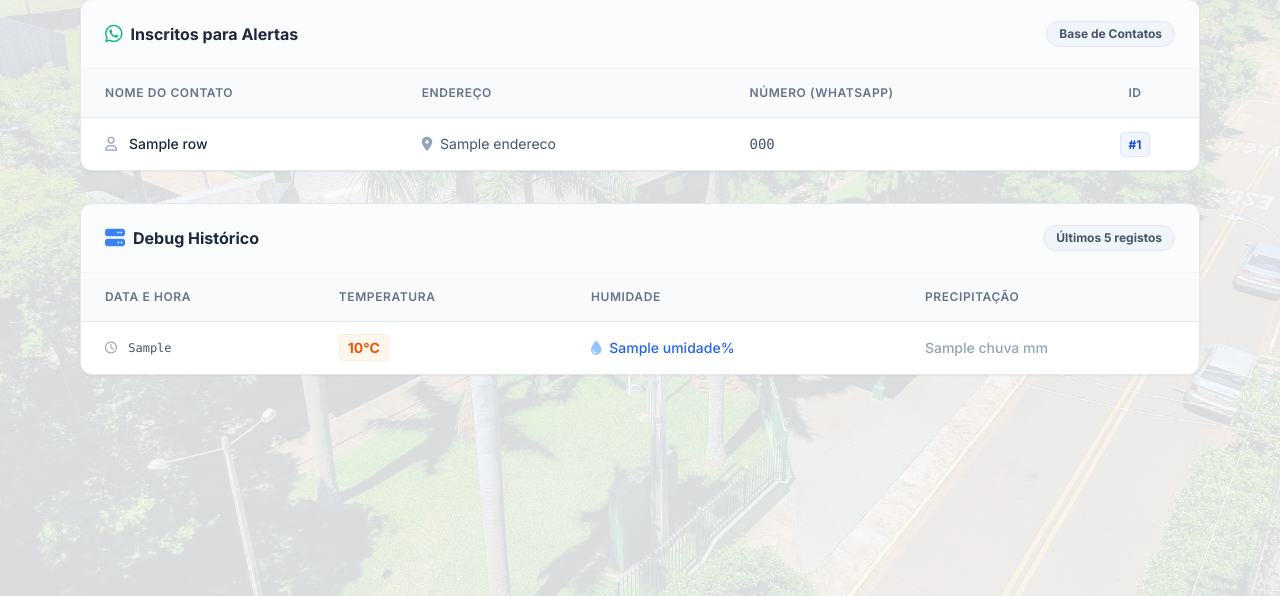
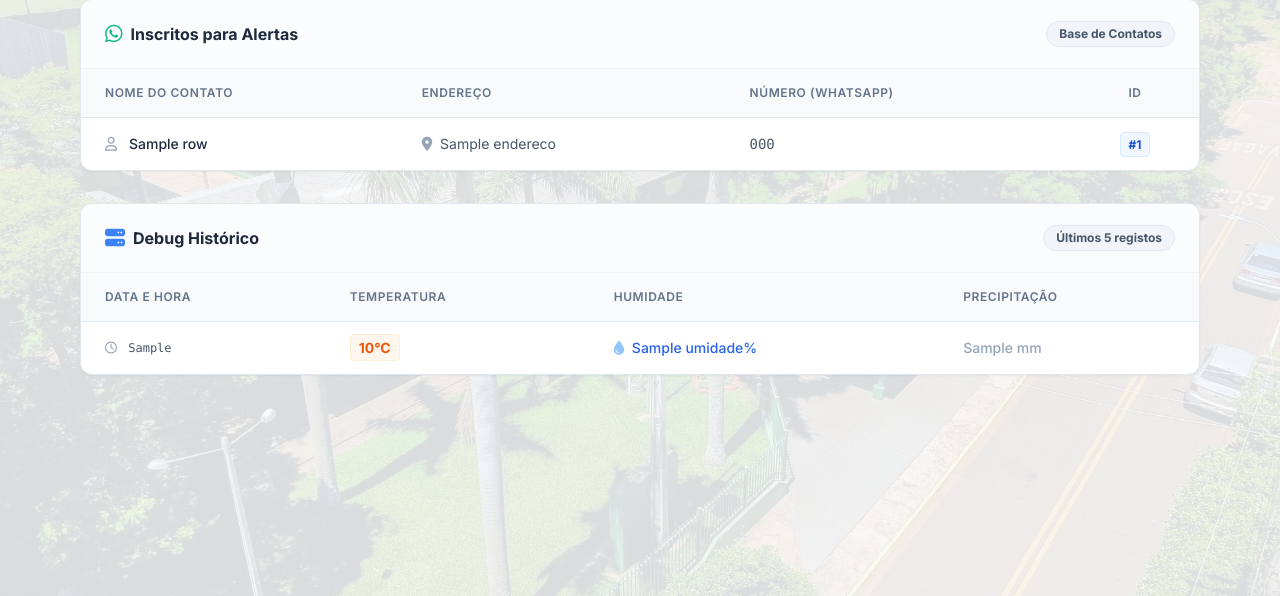
Before and after one commit to rodrigoraa/EstacaoEmPython, a Flask app: template estacao/templates/admin_painel.html in a window 1280 px wide. Shown: the part 105-701 px from the top of the page. Run offline with Flask 3, Linux system fonts and the light colour scheme; the template is opened without the code that fills it: most values are stand-ins (such as "Sample title", 1, 10 or a date in 2020); some libraries are stand-ins or nearby versions.

Commit message:
feat(Deixando projeto modular)

```diff
--- a/estacao/app.py
+++ b/estacao/app.py
@@ -9,7 +9,6 @@ app = Flask(__name__)
 
 app.secret_key = os.environ.get("SECRET_KEY", "dev_key_trocar_em_producao")
 
-# registrar rotas
 app.register_blueprint(public_routes)
 app.register_blueprint(api_routes)
 app.register_blueprint(admin_routes)
--- a/estacao/templates/admin_painel.html
+++ b/estacao/templates/admin_painel.html
@@ -125,10 +125,10 @@
                                 <i class="fa-solid fa-droplet text-blue-300 mr-1"></i> {{ row['umidade'] }}%
                             </td>
                             <td class="px-6 py-4 text-slate-700 font-medium">
-                                {% if row['chuva'] > 0 %}
-                                <span class="text-blue-600">{{ row['chuva'] }} mm</span>
+                                {% if row['chuva_hoje'] > 0 %}
+                                <span class="text-blue-600">{{ row['chuva_hoje'] }} mm</span>
                                 {% else %}
-                                <span class="text-slate-400">{{ row['chuva'] }} mm</span>
+                                <span class="text-slate-400">{{ row['chuva_hoje'] }} mm</span>
                                 {% endif %}
                             </td>
                         </tr>
```
